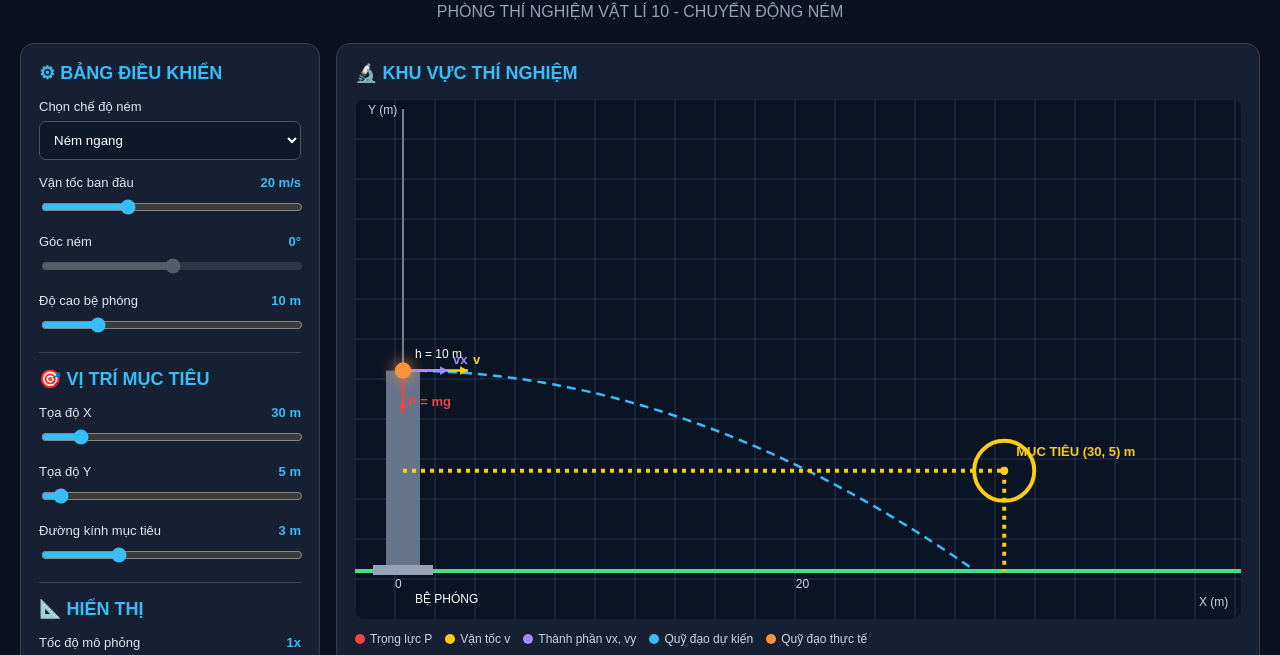
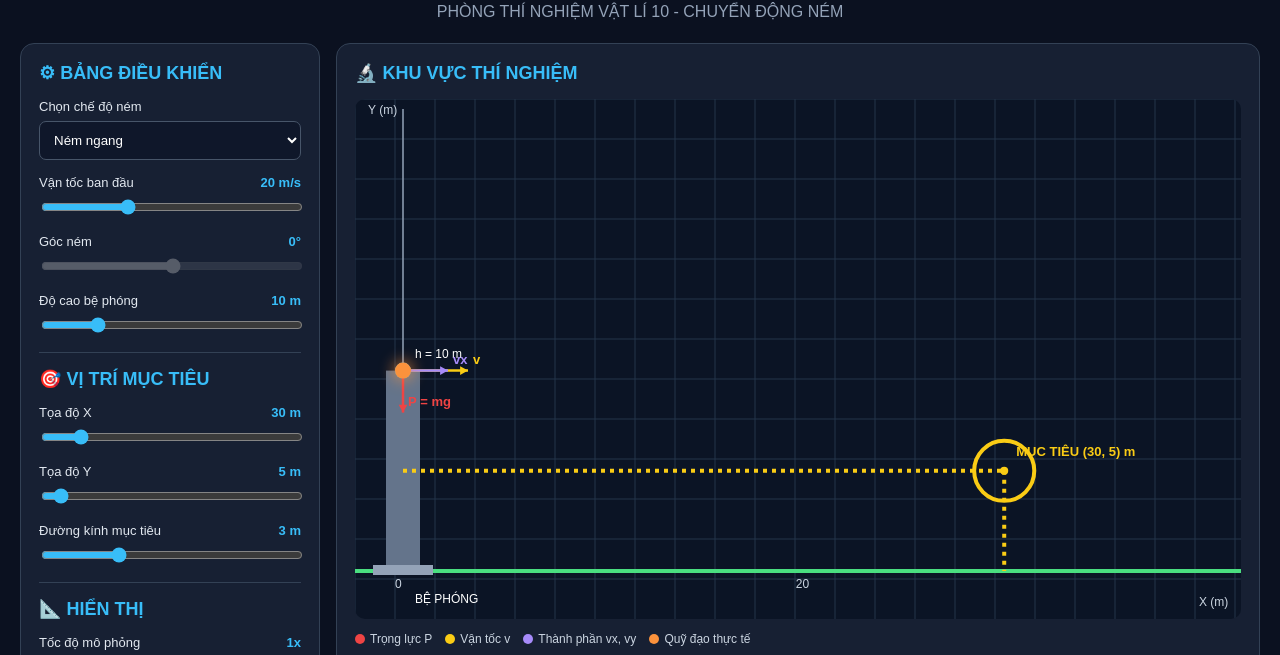
Before and after one commit to nqduy2011-ux/physical, a plain HTML site: page index.html in a window 1280 px wide. Shown: the part 92-747 px from the top of the page. Drawn offline with Linux system fonts and the light colour scheme.

Commit message:
Add files via upload

```diff
--- a/index.html
+++ b/index.html
@@ -363,11 +363,6 @@ min="1" max="5" value="1">
  Hiển thị vx và vy
 </label>
 
-<label>
-<input type="checkbox" id="showTrajectory" checked>
- Hiển thị quỹ đạo nét đứt
-</label>
-
 </div>
 
 <div class="buttons">
@@ -416,7 +411,6 @@ P = mg
 <span><i class="dot" style="background:#ef4444"></i> Trọng lực P</span>
 <span><i class="dot" style="background:#facc15"></i> Vận tốc v</span>
 <span><i class="dot" style="background:#a78bfa"></i> Thành phần vx, vy</span>
-<span><i class="dot" style="background:#38bdf8"></i> Quỹ đạo dự kiến</span>
 <span><i class="dot" style="background:#fb923c"></i> Quỹ đạo thực tế</span>
 </div>
 
@@ -835,34 +829,6 @@ function draw() {
         baseY-13
     );
 
-    // QUỸ ĐẠO DỰ KIẾN NÉT ĐỨT
-
-    if(checked("showTrajectory")) {
-
-        ctx.beginPath();
-
-        ctx.strokeStyle="#38bdf8";
-        ctx.lineWidth=2.5;
-        ctx.setLineDash([9,6]);
-
-        const steps=250;
-
-        for(let i=0;i<=steps;i++) {
-
-            const t=d.flight*i/steps;
-            const p=position(t);
-
-            if(i===0) {
-                ctx.moveTo(sx(p.x),sy(p.y));
-            } else {
-                ctx.lineTo(sx(p.x),sy(p.y));
-            }
-        }
-
-        ctx.stroke();
-        ctx.setLineDash([]);
-    }
-
     // MỤC TIÊU
 
     const targetX=sx(tx);
@@ -1066,6 +1032,16 @@ function distanceToSegment(a,b,c) {
 }
 
 // =================================
+// CẬP NHẬT ĐIỂM SỐ
+// =================================
+
+function updateScore() {
+    $("score").textContent = score;
+    $("shots").textContent = shots;
+    $("hits").textContent = hits;
+}
+
+// =================================
 // 10. BẮT ĐẦU NÉM
 // =================================
 
@@ -1257,8 +1233,7 @@ const parameterIds=[
     "simSpeed",
     "showForce",
     "showVelocity",
-    "showComponents",
-    "showTrajectory"
+    "showComponents"
 ];
 
 parameterIds.forEach(id=>{
```
